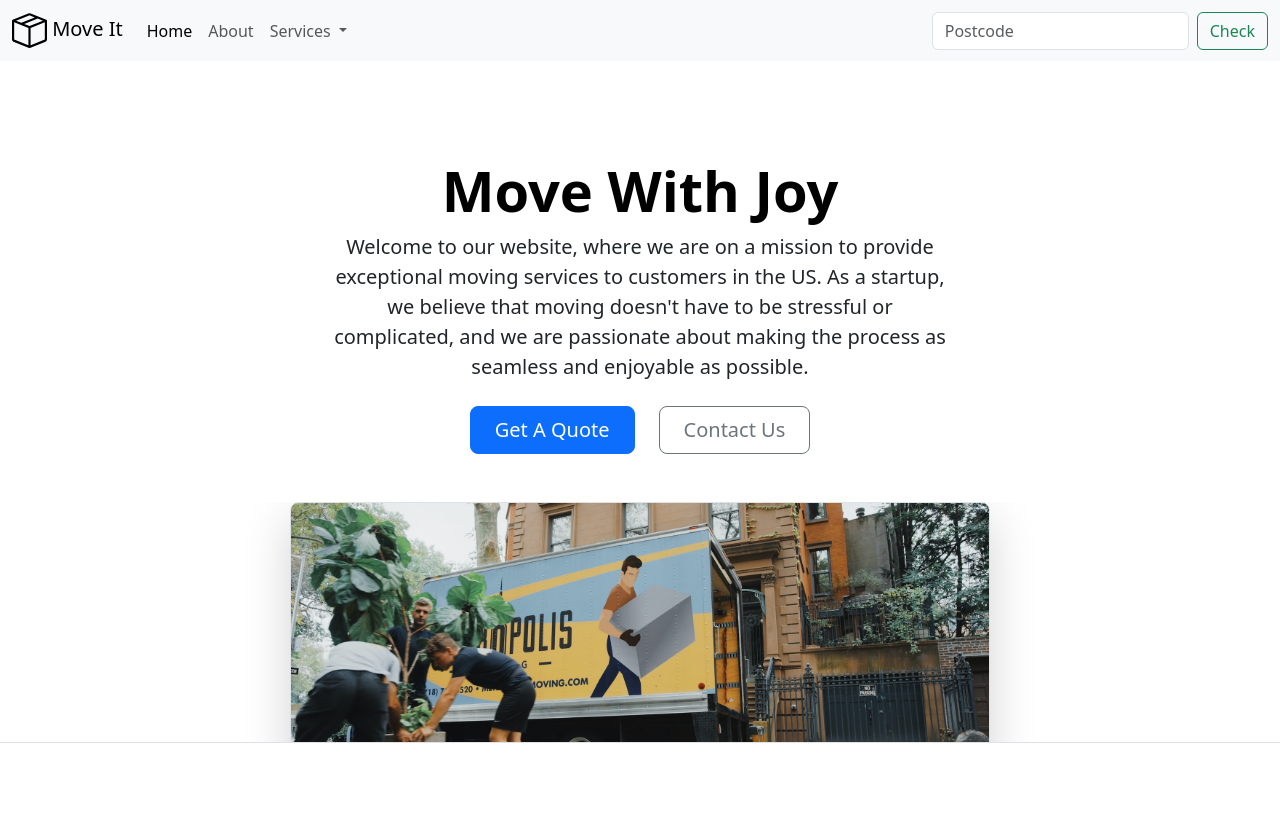
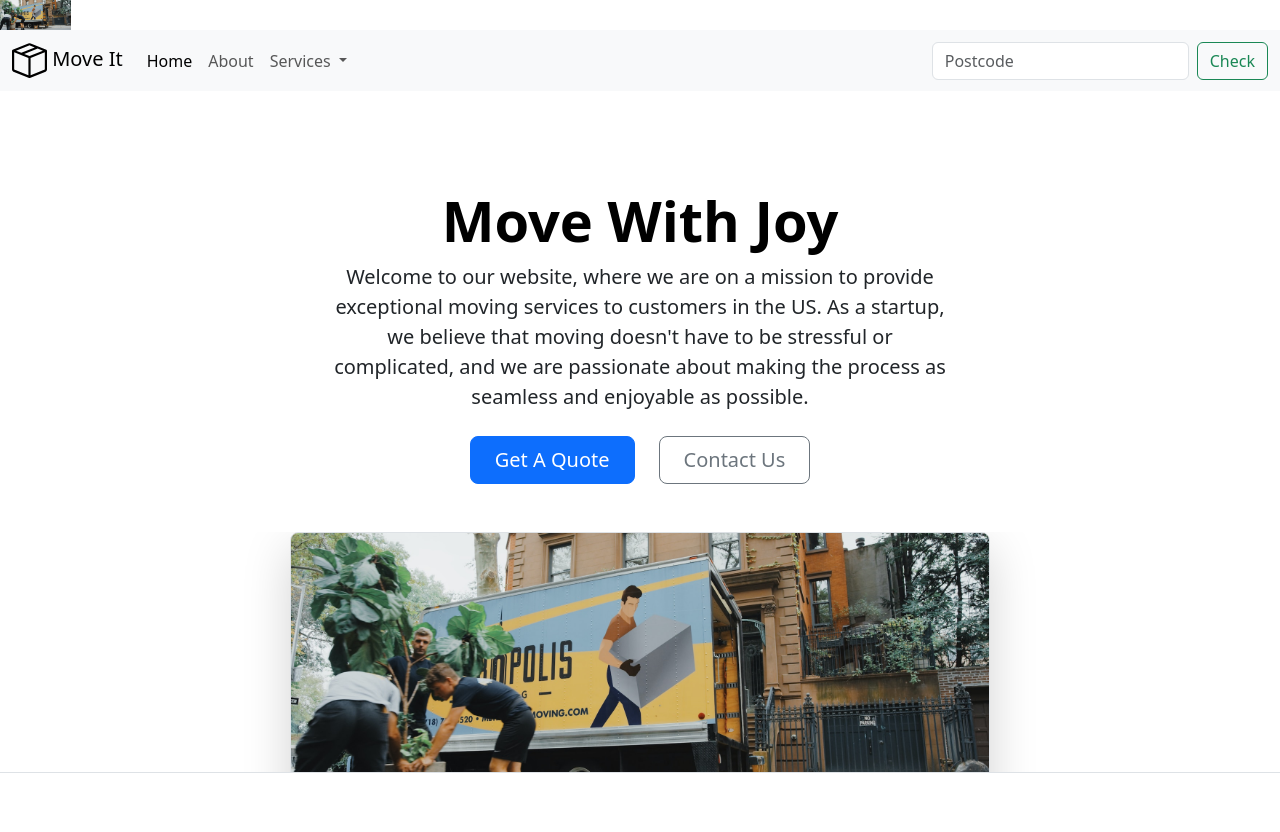
Before and after one commit to Sharad-Banga/bootstrap-1st, a plain HTML site: page index.html in a window 1280 px wide. Shown: the top 832 px of the page. Drawn offline with nearby package versions, Linux system fonts and the light colour scheme.

Commit message:
index.html

```diff
--- a/index.html
+++ b/index.html
@@ -5,6 +5,7 @@
   <meta charset="UTF-8">
   <meta name="viewport" content="width=device-width, initial-scale=1.0">
   <title>Bootstrap Components</title>
+   <img src="./moving-van.jpg" alt="" height="30px">
   <link rel="icon" href="./moving-van.jpg" type="image/icon type">
   <link href="https://cdn.jsdelivr.net/npm/bootstrap@5.3.0-alpha2/dist/css/bootstrap.min.css" rel="stylesheet"
     integrity="sha384-aFq/bzH65dt+w6FI2ooMVUpc+21e0SRygnTpmBvdBgSdnuTN7QbdgL+OapgHtvPp" crossorigin="anonymous">
```
